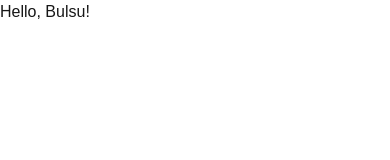
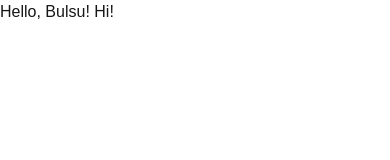
Before and after one commit to baguiostrawberryjam/study-buddy, a Next.js app: page / in a window 390 px wide. Shown: the top 160 px of the page. Built offline with nearby package versions, Linux system fonts and the light colour scheme.

Commit message:
Test deployment if responsive

```diff
--- a/app/page.tsx
+++ b/app/page.tsx
@@ -3,7 +3,7 @@ import Image from "next/image";
 export default function Home() {
   return (
     <div className="">
-      Hello, Bulsu!
+      Hello, Bulsu! Hi!
     </div>
   );
 }
```
